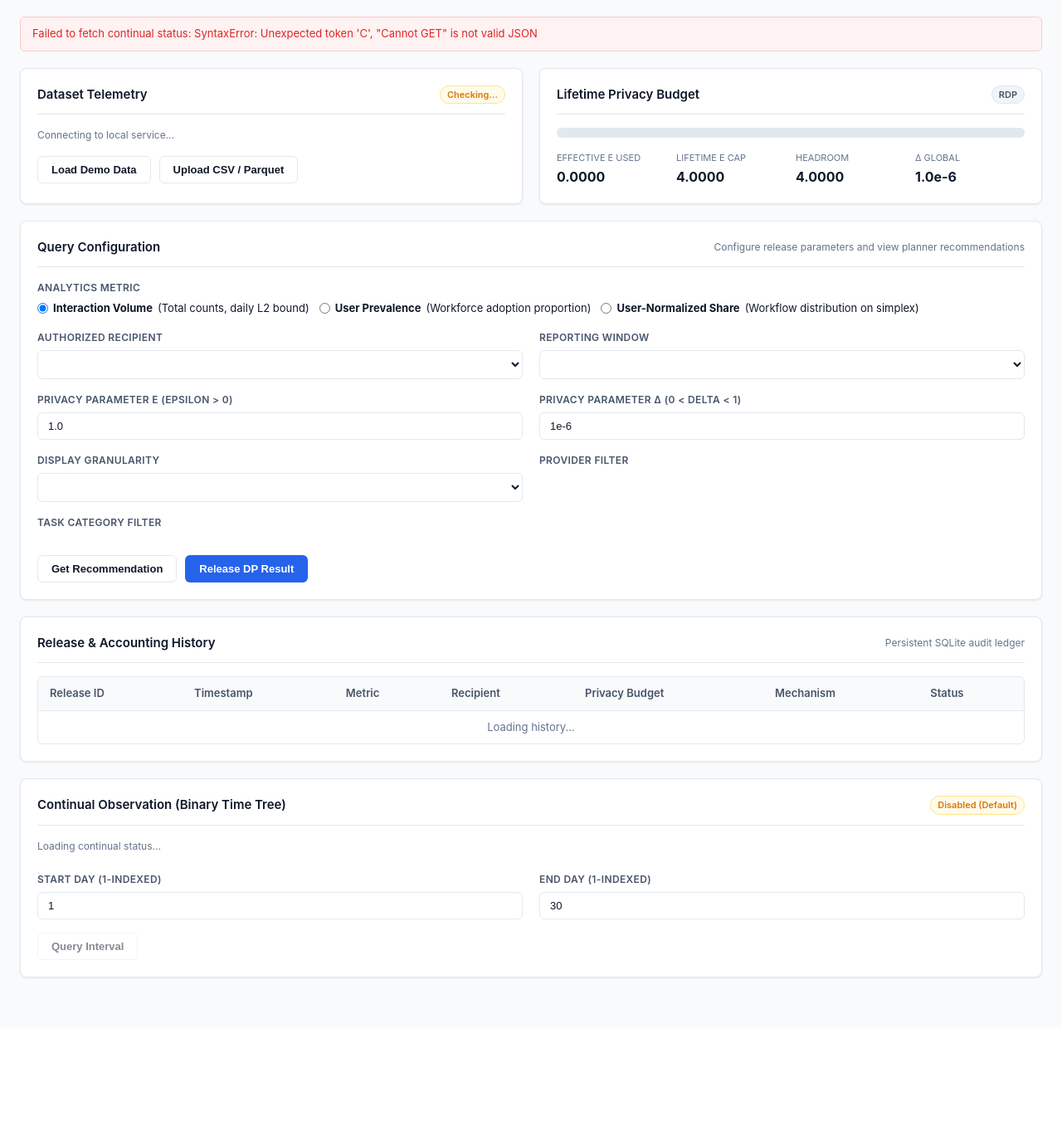
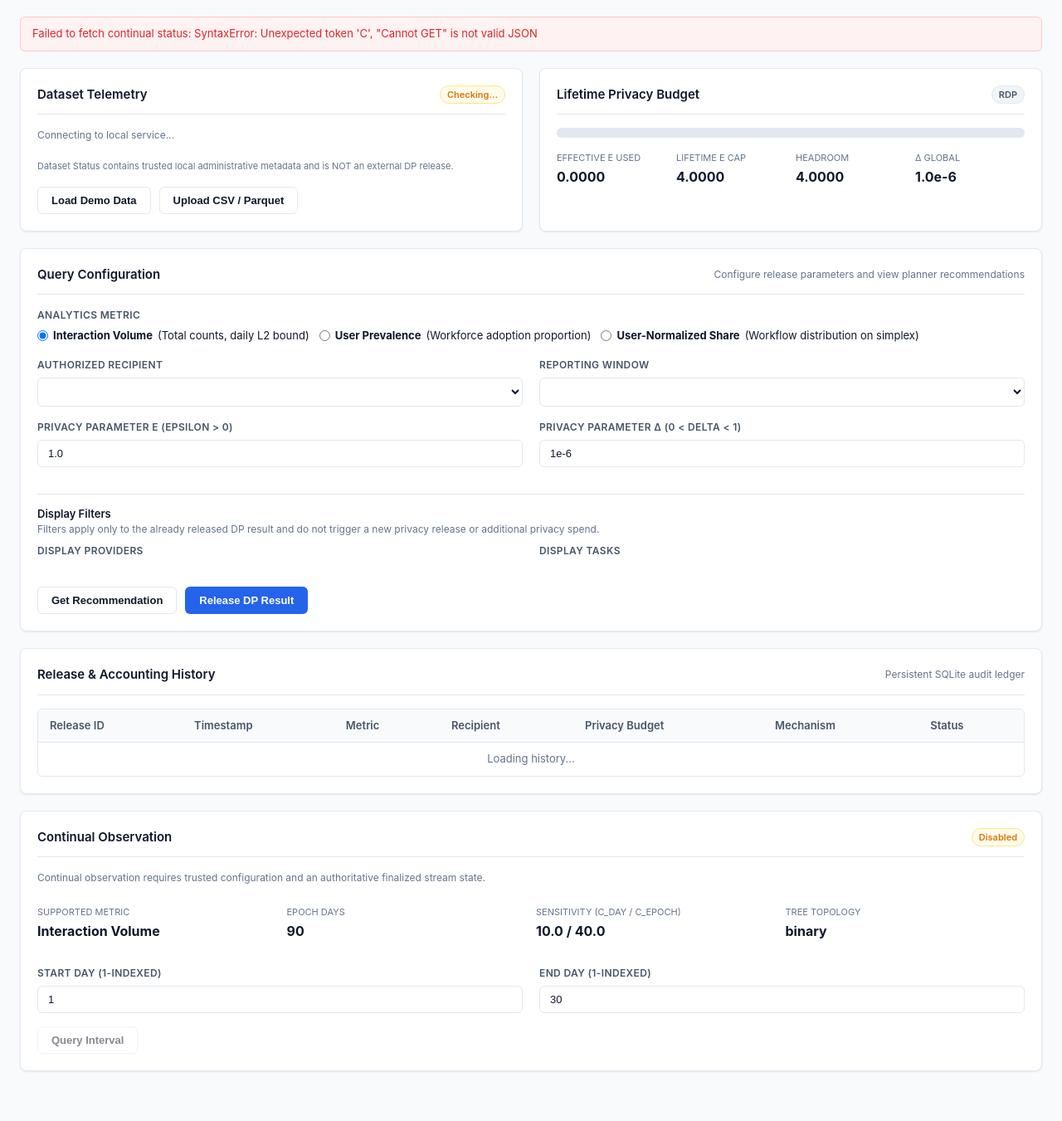
Before and after one commit to thy919100815-art/private-llm-analytics, a Python web app: template src/private_llm_analytics/web/templates/index.html in a window 1280 px wide. Shown: the part 56-1407 px from the top of the page at 83% size. Before the commit the page ends 1236 px from the top, so only its background shows below. Run offline with Jinja, Linux system fonts and the light colour scheme; the template is opened without the code that fills it, so the values that code supplies are empty.

Commit message:
fix(web): align console controls with authoritative release semantics

```diff
--- a/src/private_llm_analytics/web/static/app.js
+++ b/src/private_llm_analytics/web/static/app.js
@@ -35,29 +35,41 @@
 function renderConfigOptions(cfg) {
   // 1. Providers checkboxes
   const provContainer = document.getElementById("provider-checkboxes");
-  provContainer.innerHTML = "";
+  provContainer.textContent = "";
   cfg.providers.forEach((p) => {
     const label = document.createElement("label");
     label.className = "checkbox-item";
-    label.innerHTML = `<input type="checkbox" name="provider-filter" value="${p}" checked> ${p}`;
-    label.querySelector("input").addEventListener("change", applyResultFilter);
+    const input = document.createElement("input");
+    input.type = "checkbox";
+    input.name = "provider-filter";
+    input.value = p;
+    input.checked = true;
+    input.addEventListener("change", applyResultFilter);
+    label.appendChild(input);
+    label.appendChild(document.createTextNode(" " + p));
     provContainer.appendChild(label);
   });
 
   // 2. Tasks checkboxes
   const taskContainer = document.getElementById("task-checkboxes");
-  taskContainer.innerHTML = "";
+  taskContainer.textContent = "";
   cfg.tasks.forEach((t) => {
     const label = document.createElement("label");
     label.className = "checkbox-item";
-    label.innerHTML = `<input type="checkbox" name="task-filter" value="${t}" checked> ${t}`;
-    label.querySelector("input").addEventListener("change", applyResultFilter);
+    const input = document.createElement("input");
+    input.type = "checkbox";
+    input.name = "task-filter";
+    input.value = t;
+    input.checked = true;
+    input.addEventListener("change", applyResultFilter);
+    label.appendChild(input);
+    label.appendChild(document.createTextNode(" " + t));
     taskContainer.appendChild(label);
   });
 
   // 3. Recipients dropdown
   const recipSelect = document.getElementById("select-recipient");
-  recipSelect.innerHTML = "";
+  recipSelect.textContent = "";
   cfg.recipients.forEach((r) => {
     const opt = document.createElement("option");
     opt.value = r;
@@ -74,7 +86,7 @@
 
   // 5. Candidate Windows
   const windowSelect = document.getElementById("select-window");
-  windowSelect.innerHTML = "";
+  windowSelect.textContent = "";
   cfg.candidate_windows.forEach((w) => {
     const opt = document.createElement("option");
     opt.value = w;
@@ -86,15 +98,6 @@
   optAll.value = "all";
   optAll.textContent = "All time";
   windowSelect.appendChild(optAll);
-
-  // 6. Granularity options
-  const granSelect = document.getElementById("select-granularity");
-  granSelect.innerHTML = `
-    <option value="full_9_cell" selected>All 9 cells (Provider × Task)</option>
-    <option value="provider_3_cell">By provider (3 cells)</option>
-    <option value="task_3_cell">By task (3 cells)</option>
-    <option value="overall_1_cell">Overall (1 cell)</option>
-  `;
 }
 
 async function refreshDatasetStatus() {
@@ -150,10 +153,17 @@
     const res = await fetch("/api/releases");
     const items = await res.json();
     const tbody = document.getElementById("history-table-body");
-    tbody.innerHTML = "";
+    tbody.textContent = "";
 
     if (!items || items.length === 0) {
-      tbody.innerHTML = `<tr><td colspan="7" style="text-align:center; color: var(--text-light);">No historical releases recorded yet.</td></tr>`;
+      const emptyRow = document.createElement("tr");
+      const emptyCell = document.createElement("td");
+      emptyCell.colSpan = 7;
+      emptyCell.style.textAlign = "center";
+      emptyCell.style.color = "var(--text-light)";
+      emptyCell.textContent = "No historical releases recorded yet.";
+      emptyRow.appendChild(emptyCell);
+      tbody.appendChild(emptyRow);
       return;
     }
 
@@ -161,19 +171,42 @@
       const tr = document.createElement("tr");
       const shortId = item.release_id ? item.release_id.substring(0, 8) + "..." : "-";
       const ts = item.timestamp ? item.timestamp.replace("T", " ").substring(0, 19) : "-";
-      const cacheTag = item.cache_hit
-        ? `<span class="badge badge-success">Reused (0 Cost)</span>`
-        : `<span class="badge badge-primary">Committed</span>`;
 
-      tr.innerHTML = `
-        <td style="font-family: monospace;">${shortId}</td>
-        <td>${ts}</td>
-        <td><strong>${item.metric}</strong></td>
-        <td>${item.recipient}</td>
-        <td>ε = ${item.epsilon}, δ = ${item.delta}</td>
-        <td>${item.mechanism}</td>
-        <td>${cacheTag}</td>
-      `;
+      const tdId = document.createElement("td");
+      tdId.style.fontFamily = "monospace";
+      tdId.textContent = shortId;
+
+      const tdTs = document.createElement("td");
+      tdTs.textContent = ts;
+
+      const tdMetric = document.createElement("td");
+      const strongMetric = document.createElement("strong");
+      strongMetric.textContent = item.metric;
+      tdMetric.appendChild(strongMetric);
+
+      const tdRecipient = document.createElement("td");
+      tdRecipient.textContent = item.recipient;
+
+      const tdBudget = document.createElement("td");
+      tdBudget.textContent = `ε = ${item.epsilon}, δ = ${item.delta}`;
+
+      const tdMech = document.createElement("td");
+      tdMech.textContent = item.mechanism;
+
+      const tdStatus = document.createElement("td");
+      const badge = document.createElement("span");
+      badge.className = item.cache_hit ? "badge badge-success" : "badge badge-primary";
+      badge.textContent = item.cache_hit ? "Reused (0 Cost)" : "Committed";
+      tdStatus.appendChild(badge);
+
+      tr.appendChild(tdId);
+      tr.appendChild(tdTs);
+      tr.appendChild(tdMetric);
+      tr.appendChild(tdRecipient);
+      tr.appendChild(tdBudget);
+      tr.appendChild(tdMech);
+      tr.appendChild(tdStatus);
+
       tbody.appendChild(tr);
     });
   } catch (err) {
@@ -189,15 +222,22 @@
     const msgEl = document.getElementById("continual-msg");
     const queryBtn = document.getElementById("btn-continual-query");
 
+    if (document.getElementById("cont-metric")) {
+      document.getElementById("cont-metric").textContent = data.supported_metric === "interaction_volume" ? "Interaction Volume" : data.supported_metric;
+      document.getElementById("cont-epoch-days").textContent = data.epoch_days ?? 90;
+      document.getElementById("cont-bounds").textContent = `${data.daily_l2_bound ?? 10.0} / ${data.epoch_group_l12_bound ?? 40.0}`;
+      document.getElementById("cont-topo").textContent = data.tree_topology ?? "binary";
+    }
+
     if (data.enabled) {
       statusBadge.className = "badge badge-success";
       statusBadge.textContent = "Enabled";
-      msgEl.textContent = `Mode: ${data.mode} | Epoch Horizon: ${data.epoch_days} days.`;
+      msgEl.textContent = data.message || `Mode: ${data.mode} | Epoch Horizon: ${data.epoch_days} days.`;
       queryBtn.disabled = false;
     } else {
       statusBadge.className = "badge badge-warning";
       statusBadge.textContent = "Disabled (Default)";
-      msgEl.textContent = data.message;
+      msgEl.textContent = data.message || "Continual observation requires trusted configuration and an authoritative finalized stream state.";
       queryBtn.disabled = true;
     }
   } catch (err) {
@@ -252,11 +292,6 @@
   // Recipient change
   document.getElementById("select-recipient").addEventListener("change", () => {
     refreshPrivacyStatus();
-  });
-
-  // Granularity change
-  document.getElementById("select-granularity").addEventListener("change", () => {
-    applyResultFilter();
   });
 
   // Planner Recommendation
@@ -424,9 +459,11 @@
   document.getElementById("res-recipient").textContent = data.recipient;
   document.getElementById("res-eps-delta").textContent = `ε = ${data.epsilon}, δ = ${data.delta}`;
   document.getElementById("res-noise-scale").textContent = data.noise_scale;
-  document.getElementById("res-cache-status").innerHTML = data.cache_hit
-    ? `<span class="badge badge-success">Reused (0 Cost)</span>`
-    : `<span class="badge badge-primary">New Release Committed</span>`;
+
+  const cacheStatusEl = document.getElementById("res-cache-status");
+  cacheStatusEl.textContent = data.cache_hit ? "Reused (0 Cost)" : "New Release Committed";
+  cacheStatusEl.className = data.cache_hit ? "badge badge-success" : "badge badge-primary";
+
   document.getElementById("res-release-id").textContent = data.release_id || data.release_key;
 
   applyResultFilter();
@@ -436,30 +473,38 @@
   if (!lastReleaseData || !lastReleaseData.results) return;
 
   const tbody = document.getElementById("results-table-body");
-  tbody.innerHTML = "";
+  tbody.textContent = "";
 
   const results = lastReleaseData.results;
   let cellEntries = [];
 
   if (results.cell_volumes) {
-    cellEntries = Object.entries(results.cell_volumes).map(([k, v]) => ({ cell: k, value: v.toFixed(2), unit: "interactions" }));
+    cellEntries = Object.entries(results.cell_volumes).map(([k, v]) => ({
+      cell: k,
+      value: Number(v).toFixed(2),
+      unit: "interactions",
+    }));
   } else if (results.cell_shares) {
-    cellEntries = Object.entries(results.cell_shares).map(([k, v]) => ({ cell: k, value: (v * 100).toFixed(2) + "%", unit: "workflow share" }));
+    cellEntries = Object.entries(results.cell_shares).map(([k, v]) => ({
+      cell: k,
+      value: (Number(v) * 100).toFixed(2) + "%",
+      unit: "workflow share",
+    }));
   } else if (results.prevalence_rates) {
-    cellEntries = Object.entries(results.prevalence_rates).map(([k, v]) => ({ cell: k, value: (v * 100).toFixed(2) + "%", unit: "prevalence" }));
+    cellEntries = Object.entries(results.prevalence_rates).map(([k, v]) => ({
+      cell: k,
+      value: (Number(v) * 100).toFixed(2) + "%",
+      unit: "prevalence",
+    }));
   }
 
-  // Filter by selected providers and tasks in UI checkboxes
-  const selectedProviders = Array.from(document.querySelectorAll("input[name='provider-filter']:checked")).map((el) => el.value);
-  const selectedTasks = Array.from(document.querySelectorAll("input[name='task-filter']:checked")).map((el) => el.value);
-  const gran = document.getElementById("select-granularity").value;
-
-  if (gran === "overall_1_cell") {
-    let tot = 0;
-    cellEntries.forEach((e) => { tot += parseFloat(e.value) || 0; });
-    tbody.innerHTML = `<tr><td><strong>Overall Enterprise Usage</strong></td><td><strong>${tot.toFixed(2)}</strong></td><td>aggregated</td></tr>`;
-    return;
-  }
+  // Filter by selected display providers and tasks
+  const selectedProviders = Array.from(
+    document.querySelectorAll("input[name='provider-filter']:checked")
+  ).map((el) => el.value);
+  const selectedTasks = Array.from(
+    document.querySelectorAll("input[name='task-filter']:checked")
+  ).map((el) => el.value);
 
   const filtered = cellEntries.filter((item) => {
     const parts = item.cell.split(":");
@@ -471,17 +516,37 @@
   });
 
   if (filtered.length === 0) {
-    tbody.innerHTML = `<tr><td colspan="3" style="text-align: center; color: var(--text-light);">No cells match the current filter selection.</td></tr>`;
+    const emptyRow = document.createElement("tr");
+    const emptyCell = document.createElement("td");
+    emptyCell.colSpan = 3;
+    emptyCell.style.textAlign = "center";
+    emptyCell.style.color = "var(--text-light)";
+    emptyCell.textContent = "No cells match the current filter selection.";
+    emptyRow.appendChild(emptyCell);
+    tbody.appendChild(emptyRow);
     return;
   }
 
   filtered.forEach((item) => {
     const tr = document.createElement("tr");
-    tr.innerHTML = `
-      <td><strong>${item.cell}</strong></td>
-      <td style="font-family: monospace; font-size: 14px;">${item.value}</td>
-      <td style="color: var(--text-light);">${item.unit}</td>
-    `;
+
+    const tdCell = document.createElement("td");
+    const strong = document.createElement("strong");
+    strong.textContent = item.cell;
+    tdCell.appendChild(strong);
+
+    const tdVal = document.createElement("td");
+    tdVal.style.fontFamily = "monospace";
+    tdVal.style.fontSize = "14px";
+    tdVal.textContent = item.value;
+
+    const tdUnit = document.createElement("td");
+    tdUnit.style.color = "var(--text-light)";
+    tdUnit.textContent = item.unit;
+
+    tr.appendChild(tdCell);
+    tr.appendChild(tdVal);
+    tr.appendChild(tdUnit);
     tbody.appendChild(tr);
   });
 }
@@ -497,14 +562,22 @@
   document.getElementById("cont-new-exposed").textContent = data.newly_exposed_levels.length > 0 ? data.newly_exposed_levels.join(", ") : "None";
 
   const tbody = document.getElementById("continual-table-body");
-  tbody.innerHTML = "";
+  tbody.textContent = "";
   data.cell_names.forEach((name, i) => {
     const tr = document.createElement("tr");
     const val = data.vector[i] !== undefined ? data.vector[i].toFixed(2) : "0.00";
-    tr.innerHTML = `
-      <td><strong>${name}</strong></td>
-      <td style="font-family: monospace;">${val}</td>
-    `;
+
+    const tdName = document.createElement("td");
+    const strongName = document.createElement("strong");
+    strongName.textContent = name;
+    tdName.appendChild(strongName);
+
+    const tdVal = document.createElement("td");
+    tdVal.style.fontFamily = "monospace";
+    tdVal.textContent = val;
+
+    tr.appendChild(tdName);
+    tr.appendChild(tdVal);
     tbody.appendChild(tr);
   });
 }
@@ -515,15 +588,23 @@
 
 function clearAlerts() {
   const container = document.getElementById("alert-container");
-  container.innerHTML = "";
+  container.textContent = "";
 }
 
 function showError(msg) {
   const container = document.getElementById("alert-container");
-  container.innerHTML = `<div class="alert alert-danger">${msg}</div>`;
+  container.textContent = "";
+  const div = document.createElement("div");
+  div.className = "alert alert-danger";
+  div.textContent = typeof msg === "string" ? msg : JSON.stringify(msg);
+  container.appendChild(div);
 }
 
 function showSuccess(msg) {
   const container = document.getElementById("alert-container");
-  container.innerHTML = `<div class="alert alert-success">${msg}</div>`;
+  container.textContent = "";
+  const div = document.createElement("div");
+  div.className = "alert alert-success";
+  div.textContent = typeof msg === "string" ? msg : JSON.stringify(msg);
+  container.appendChild(div);
 }
--- a/src/private_llm_analytics/web/templates/index.html
+++ b/src/private_llm_analytics/web/templates/index.html
@@ -36,6 +36,7 @@
           <span id="dataset-status-badge" class="badge badge-warning">Checking...</span>
         </div>
         <p id="dataset-info" class="card-subtitle">Connecting to local service...</p>
+        <p class="card-subtitle" style="font-size: 11px; color: var(--text-light); margin-top: 4px;">Dataset Status contains trusted local administrative metadata and is NOT an external DP release.</p>
         <div class="btn-group">
           <button id="btn-load-demo" class="btn btn-secondary">Load Demo Data</button>
           <button id="btn-upload" class="btn btn-secondary">Upload CSV / Parquet</button>
@@ -125,25 +126,24 @@
         </div>
       </div>
 
-      <!-- Granularity and Filters -->
-      <div class="grid-two-col">
-        <div class="form-group">
-          <label class="form-label">Display Granularity</label>
-          <select id="select-granularity" class="form-select"></select>
-        </div>
-        <div class="form-group">
-          <label class="form-label">Provider Filter</label>
-          <div id="provider-checkboxes" class="checkbox-group"></div>
+      <!-- Display Filters -->
+      <div style="margin-top: 16px; border-top: 1px solid var(--border-color); padding-top: 12px;">
+        <span class="card-title" style="font-size: 13px;">Display Filters</span>
+        <p class="card-subtitle" style="margin-bottom: 8px;">Filters apply only to the already released DP result and do not trigger a new privacy release or additional privacy spend.</p>
+        <div class="grid-two-col">
+          <div class="form-group">
+            <label class="form-label">Display providers</label>
+            <div id="provider-checkboxes" class="checkbox-group"></div>
+          </div>
+          <div class="form-group">
+            <label class="form-label">Display tasks</label>
+            <div id="task-checkboxes" class="checkbox-group"></div>
+          </div>
         </div>
       </div>
 
-      <div class="form-group">
-        <label class="form-label">Task Category Filter</label>
-        <div id="task-checkboxes" class="checkbox-group"></div>
-      </div>
-
       <!-- Query Actions -->
-      <div class="btn-group" style="margin-top: 8px;">
+      <div class="btn-group" style="margin-top: 12px;">
         <button id="btn-get-recommendation" class="btn btn-secondary">Get Recommendation</button>
         <button id="btn-open-confirm" class="btn btn-primary">Release DP Result</button>
       </div>
@@ -163,8 +163,9 @@
             <span id="plan-clipping" class="stat-val">-</span>
           </div>
           <div class="stat-item">
-            <span class="stat-label">Granularity</span>
+            <span class="stat-label">Recommended Granularity</span>
             <span id="plan-granularity" class="stat-val">-</span>
+            <span class="badge" style="margin-top: 4px; font-size: 10px;">Planner recommendation only</span>
           </div>
           <div class="stat-item">
             <span class="stat-label">Window</span>
@@ -175,7 +176,8 @@
             <span id="plan-freq" class="stat-val">-</span>
           </div>
         </div>
-        <div class="budget-stats" style="grid-template-columns: repeat(3, 1fr);">
+        <p class="card-subtitle" style="margin-top: 4px; font-size: 11px;">Alternate release granularities are not directly executable from the v0.5 Web Console.</p>
+        <div class="budget-stats" style="grid-template-columns: repeat(3, 1fr); margin-top: 8px;">
           <div class="stat-item">
             <span class="stat-label">Estimated Clipping Loss</span>
             <span id="plan-clip-loss" class="stat-val">-</span>
@@ -263,10 +265,28 @@
     <!-- Continual Observation Card -->
     <section class="card">
       <div class="card-header">
-        <span class="card-title">Continual Observation (Binary Time Tree)</span>
-        <span id="continual-status-badge" class="badge badge-warning">Disabled (Default)</span>
+        <span class="card-title">Continual Observation</span>
+        <span id="continual-status-badge" class="badge badge-warning">Disabled</span>
       </div>
-      <p id="continual-msg" class="card-subtitle">Loading continual status...</p>
+      <p id="continual-msg" class="card-subtitle">Continual observation requires trusted configuration and an authoritative finalized stream state.</p>
+      <div class="budget-stats" style="grid-template-columns: repeat(4, 1fr); margin-top: 8px; margin-bottom: 8px;">
+        <div class="stat-item">
+          <span class="stat-label">Supported Metric</span>
+          <span id="cont-metric" class="stat-val">Interaction Volume</span>
+        </div>
+        <div class="stat-item">
+          <span class="stat-label">Epoch Days</span>
+          <span id="cont-epoch-days" class="stat-val">90</span>
+        </div>
+        <div class="stat-item">
+          <span class="stat-label">Sensitivity (C_day / C_epoch)</span>
+          <span id="cont-bounds" class="stat-val">10.0 / 40.0</span>
+        </div>
+        <div class="stat-item">
+          <span class="stat-label">Tree Topology</span>
+          <span id="cont-topo" class="stat-val">binary</span>
+        </div>
+      </div>
       <div class="grid-two-col" style="margin-top: 6px;">
         <div class="form-group">
           <label class="form-label">Start Day (1-indexed)</label>
```
Also changed, not shown: src/private_llm_analytics/web/__main__.py (+7 -0 lines), src/private_llm_analytics/web/adapters.py (+70 -47 lines), src/private_llm_analytics/web/schemas.py (+23 -0 lines), tests/test_web_console.py (+218 -1 lines), README.md, 1 other file.
